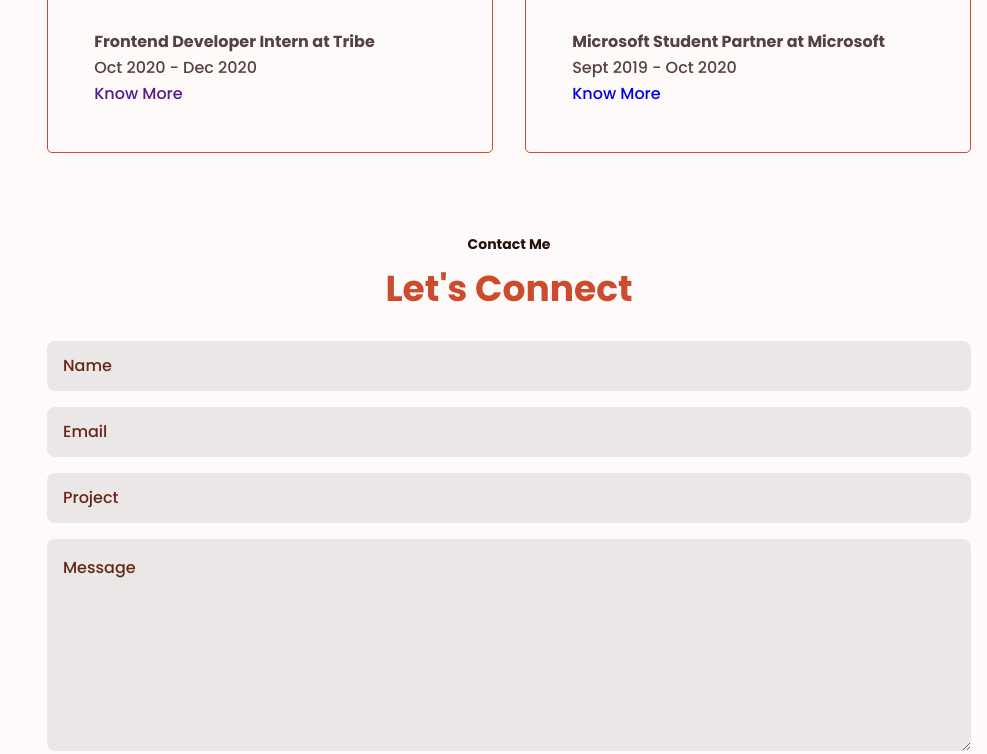
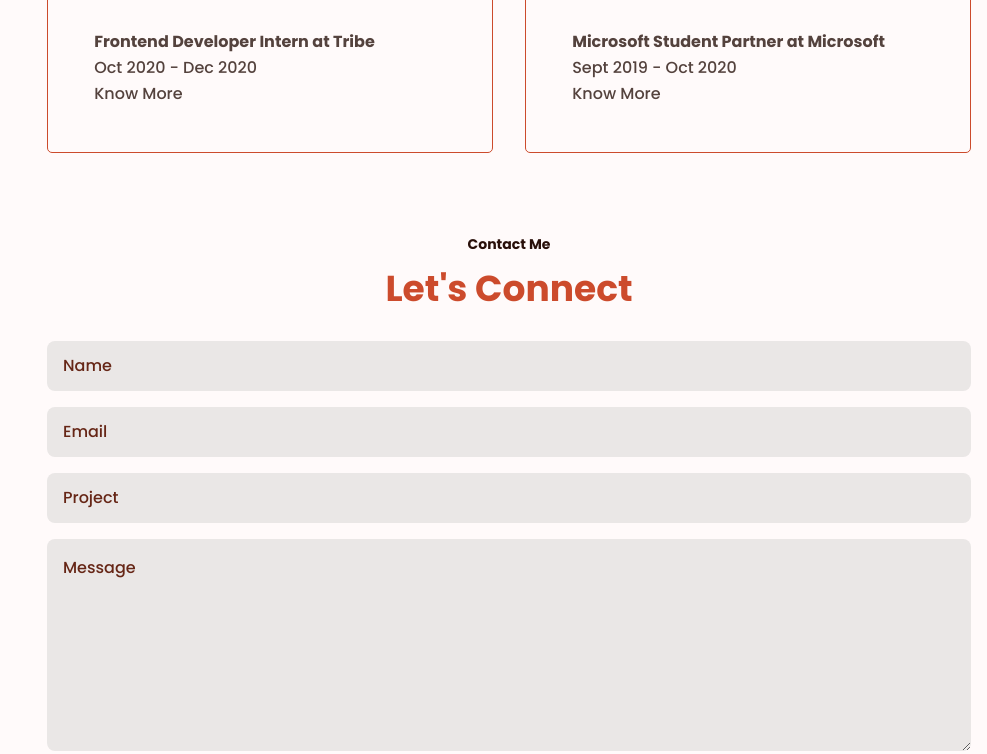
Before and after one commit to paulanushka/portfolio, a plain HTML site: page index.html in a window 1280 px wide. Shown: the part 3346-4100 px from the top of the page, without its empty margins (293-1280 px from the left). Drawn offline with nearby package versions, Linux system fonts and the light colour scheme.

Commit message:
link changes

```diff
--- a/assets/css/styles.css
+++ b/assets/css/styles.css
@@ -66,7 +66,7 @@ ul{
 }
 a{
     text-decoration: none;
-    /* color:var(--text-color); */
+    color:var(--text-color);
 }
 img{
     max-width: 100%;
```
